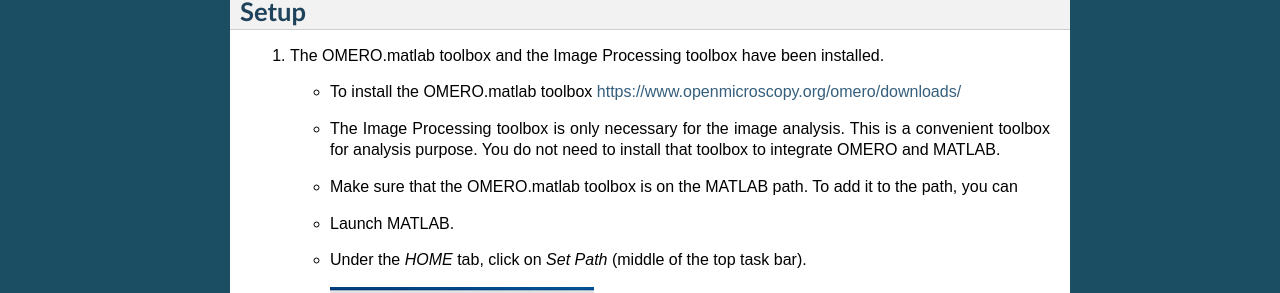
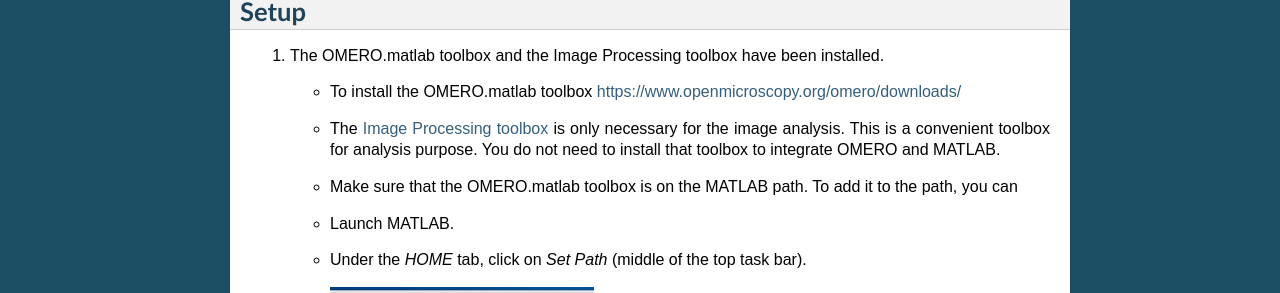
Before and after one commit to ome/omero-guide-matlab, a Sphinx documentation site: the page built from docs/matlab.rst, in a window 1280 px wide and 900 px high, scrolled down 350 px. Shown: the part 140-433 px from the top of the window. Built offline with Sphinx 7.4.7, drawn with Linux system fonts in a browser that asks for light colours; part of the change alters nothing that is shown.

```diff
--- a/docs/matlab.rst
+++ b/docs/matlab.rst
@@ -27,7 +27,7 @@ We will show:
 
    - To install the OMERO.matlab toolbox https://www.openmicroscopy.org/omero/downloads/
 
-   - The Image Processing toolbox is only necessary for the image analysis. This is a convenient toolbox for analysis purpose. You do not need to install that toolbox to integrate OMERO and MATLAB.
+   - The `Image Processing toolbox <https://uk.mathworks.com/products/image.html>`_ is only necessary for the image analysis. This is a convenient toolbox for analysis purpose. You do not need to install that toolbox to integrate OMERO and MATLAB.
 
    - Make sure that the OMERO.matlab toolbox is on the MATLAB path. To add it to the path, you can
 
```
